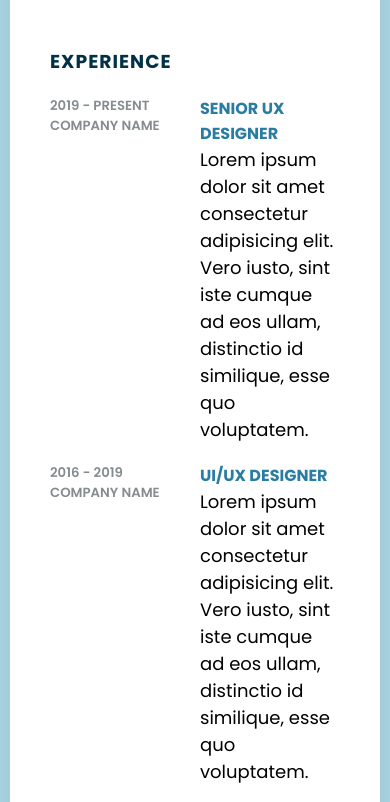
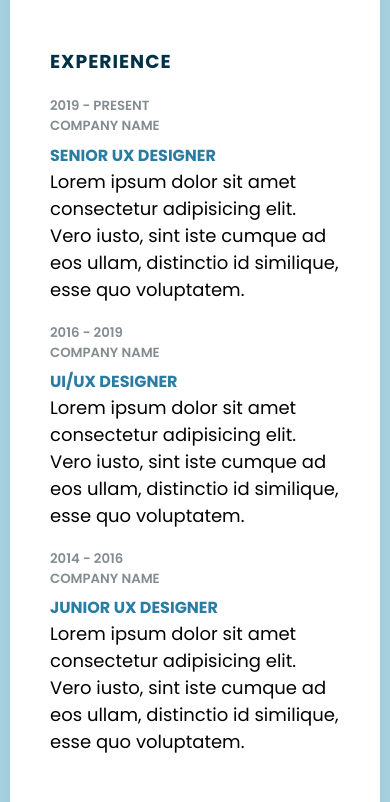
Before and after one commit to Chaitanya1672/reponsive-reume, a plain HTML site: page index.html in a window 390 px wide. Shown: the part 1564-2366 px from the top of the page. Drawn offline with Linux system fonts and the light colour scheme.

Commit message:
Added more responsiveness

```diff
--- a/style.css
+++ b/style.css
@@ -274,3 +274,14 @@ body {
     margin: 10px 0;
   }
 }
+
+@media (max-width: 600px) {
+  .about .box {
+    display: flex;
+    flex-direction: column;
+  }
+
+  .about .box .year_company {
+    margin-bottom: 0.4rem;
+  }
+}
```
